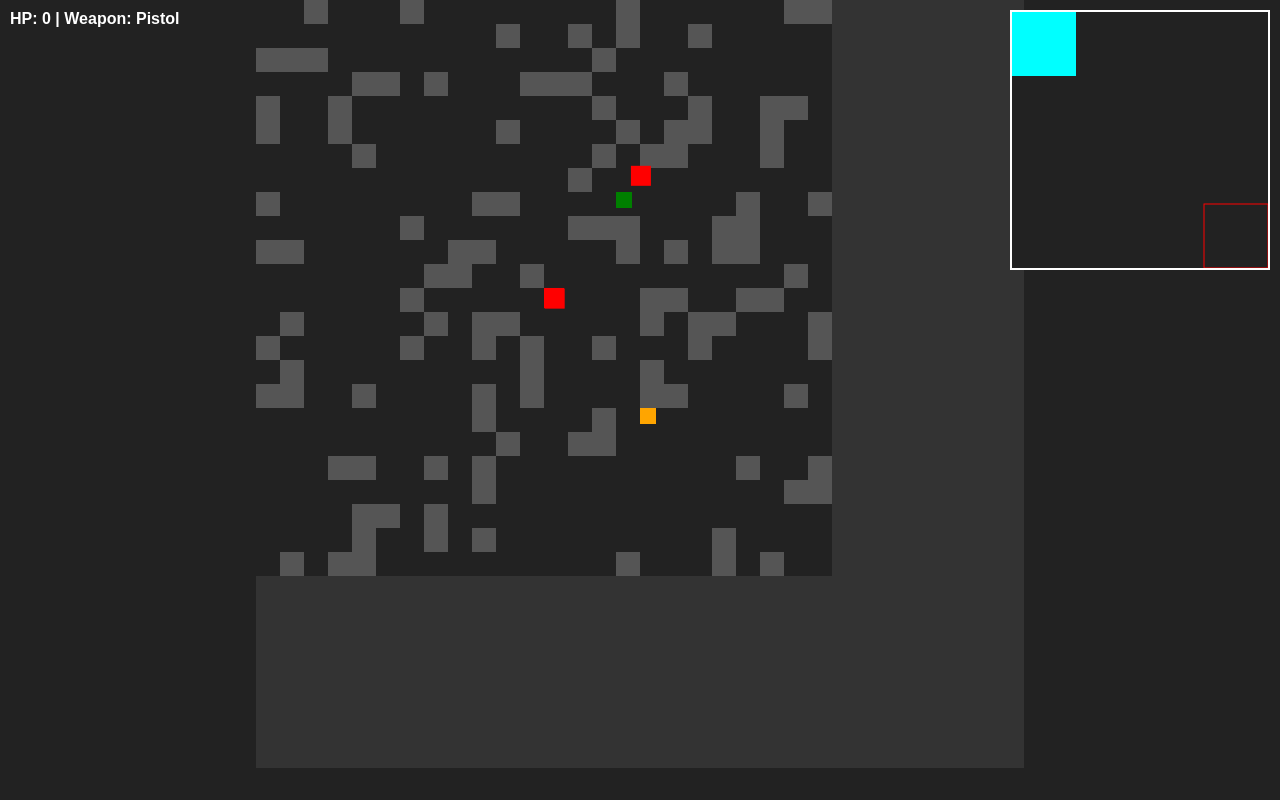
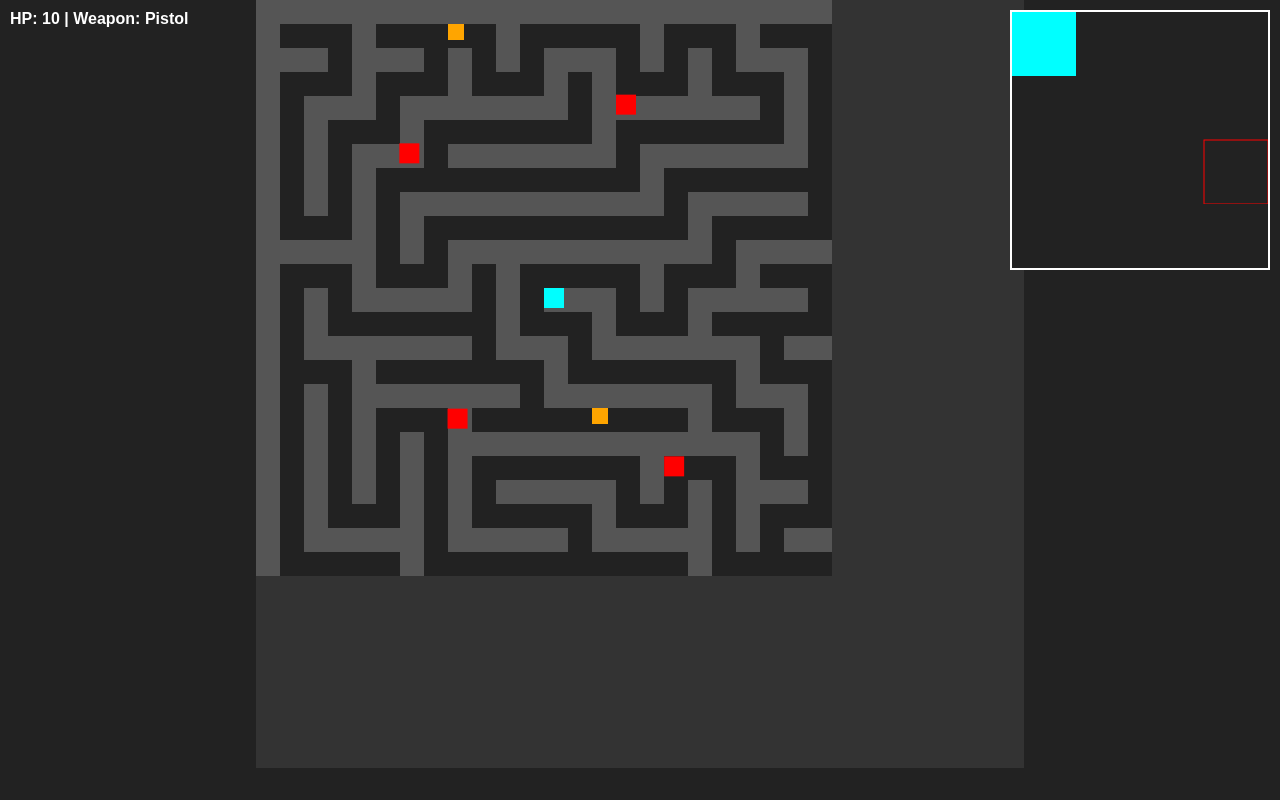
Before and after one commit to Covenant-Uriel/dungeon, a plain HTML site: page index.html in a window 1280 px wide. Drawn offline with Linux system fonts and the light colour scheme.

Commit message:
Update index.html

```diff
--- a/index.html
+++ b/index.html
@@ -16,7 +16,6 @@ canvas { display:block; margin:auto; background:#333; }
 <div id="ui">HP: <span id="hp">10</span> | Weapon: <span id="weapon">Pistol</span></div>
 
 <script>
-// --- 設定 ---
 const canvas = document.getElementById('gameCanvas');
 const ctx = canvas.getContext('2d');
 const minimap = document.getElementById('minimap');
@@ -28,84 +27,89 @@ const roomCols = 4;
 const roomRows = 4;
 const tilePerRoom = 24;
 const tileSize = 24;
-const roomWidth = tilePerRoom * tileSize;
-const roomHeight = tilePerRoom * tileSize;
+const roomWidth = tilePerRoom*tileSize;
+const roomHeight = tilePerRoom*tileSize;
 
-// --- 地圖生成 ---
 let rooms = [];
+
+// --- 迷宮生成函數 ---
+function generateMaze(){
+    let maze = Array(tilePerRoom).fill(0).map(()=>Array(tilePerRoom).fill(1));
+    function carve(x,y){
+        maze[y][x]=0;
+        let dirs = [[0,-2],[2,0],[0,2],[-2,0]];
+        dirs.sort(()=>Math.random()-0.5);
+        dirs.forEach(d=>{
+            let nx=x+d[0], ny=y+d[1];
+            if(nx>0 && nx<tilePerRoom && ny>0 && ny<tilePerRoom && maze[ny][nx]===1){
+                maze[y+d[1]/2][x+d[0]/2]=0;
+                carve(nx,ny);
+            }
+        });
+    }
+    carve(1,1);
+    return maze;
+}
+
+// --- 房間生成 ---
 for(let y=0;y<roomRows;y++){
     rooms[y]=[];
     for(let x=0;x<roomCols;x++){
-        // 每個房間
-        let tiles=[];
-        for(let ty=0;ty<tilePerRoom;ty++){
-            tiles[ty]=[];
-            for(let tx=0;tx<tilePerRoom;tx++){
-                tiles[ty][tx]=Math.random()<0.2?1:0; // 0=地板,1=牆
-            }
-        }
-        // 房門
+        let tiles = generateMaze();
+        // 確保房門暢通
         if(x>0) tiles[Math.floor(tilePerRoom/2)][0]=0;
         if(x<roomCols-1) tiles[Math.floor(tilePerRoom/2)][tilePerRoom-1]=0;
         if(y>0) tiles[0][Math.floor(tilePerRoom/2)]=0;
         if(y<roomRows-1) tiles[tilePerRoom-1][Math.floor(tilePerRoom/2)]=0;
-
-        // 標記 Boss 房間
-        let isBoss = (x===roomCols-1 && y===roomRows-1);
-        rooms[y][x]={tiles, enemies:[], items:[], explored:false, isBoss};
+        rooms[y][x]={tiles,enemies:[],items:[],explored:false,isBoss:false};
     }
 }
 
+// --- 隨機 Boss 房間 ---
+let bossX = Math.floor(Math.random()*roomCols);
+let bossY = Math.floor(Math.random()*roomRows);
+rooms[bossY][bossX].isBoss=true;
+
 // --- 玩家 ---
-let player = {
-    x: roomWidth/2, y: roomHeight/2, size:20, color:'cyan',
-    speed:3, hp:10, weapon:'pistol', bullets:[], fireTimer:0
-};
+let player = {x:roomWidth/2, y:roomHeight/2, size:20, color:'cyan', speed:3, hp:10, weapon:'pistol', bullets:[], fireTimer:0};
 
-// --- 武器設定 ---
 const weapons={
     pistol:{rate:15, bullets:1, spread:0},
     shotgun:{rate:40, bullets:3, spread:0.3},
     auto:{rate:5, bullets:1, spread:0}
 };
 
-// --- 敵人 ---
+let currentRoomX=0, currentRoomY=0;
+let currentRoom = rooms[currentRoomY][currentRoomX];
+currentRoom.explored=true;
+
+// --- 敵人與道具 ---
 function spawnEnemies(room){
     room.enemies=[];
     let count = Math.floor(Math.random()*5)+3;
     for(let i=0;i<count;i++){
         let ex,ey;
-        do{
-            ex=Math.floor(Math.random()*tilePerRoom)*tileSize;
-            ey=Math.floor(Math.random()*tilePerRoom)*tileSize;
-        }while(room.tiles[Math.floor(ey/tileSize)][Math.floor(ex/tileSize)]===1);
+        do{ ex=Math.floor(Math.random()*tilePerRoom)*tileSize; ey=Math.floor(Math.random()*tilePerRoom)*tileSize; }
+        while(room.tiles[Math.floor(ey/tileSize)][Math.floor(ex/tileSize)]===1);
         let type = Math.random()<0.7?'chase':'random';
-        let hp = room.isBoss ? 10 : 3;
-        room.enemies.push({x:ex,y:ey,size:20,color:room.isBoss?'purple':'red',speed: type==='chase'?1.5:1,hp,type,moveTimer:0});
+        let hp = room.isBoss?10:3;
+        room.enemies.push({x:ex,y:ey,size:20,color:room.isBoss?'purple':'red',speed:type==='chase'?1.5:1,hp,type,moveTimer:0});
     }
 }
 
-// --- 道具 ---
 function spawnItems(room){
     room.items=[];
     let types=['heal','weapon'];
     for(let i=0;i<2;i++){
         let itx,ity;
-        do{
-            itx=Math.floor(Math.random()*tilePerRoom)*tileSize;
-            ity=Math.floor(Math.random()*tilePerRoom)*tileSize;
-        }while(room.tiles[Math.floor(ity/tileSize)][Math.floor(itx/tileSize)]===1);
+        do{ itx=Math.floor(Math.random()*tilePerRoom)*tileSize; ity=Math.floor(Math.random()*tilePerRoom)*tileSize; }
+        while(room.tiles[Math.floor(ity/tileSize)][Math.floor(itx/tileSize)]===1);
         room.items.push({x:itx,y:ity,size:16,type:types[Math.floor(Math.random()*2)]});
     }
 }
 
-// --- 當前房間 ---
-let currentRoomX=0;
-let currentRoomY=0;
-let currentRoom = rooms[currentRoomY][currentRoomX];
 spawnEnemies(currentRoom);
 spawnItems(currentRoom);
-currentRoom.explored=true;
 
 // --- 控制 ---
 let keys={};
@@ -113,14 +117,12 @@ document.addEventListener('keydown',e=>keys[e.key]=true);
 document.addEventListener('keyup',e=>keys[e.key]=false);
 canvas.addEventListener('mousedown',shoot);
 
-// 武器切換
 document.addEventListener('keydown', e=>{
     if(e.key==='1'){ player.weapon='pistol'; weaponDisplay.textContent='Pistol'; }
     if(e.key==='2'){ player.weapon='shotgun'; weaponDisplay.textContent='Shotgun'; }
     if(e.key==='3'){ player.weapon='auto'; weaponDisplay.textContent='Auto'; }
 });
 
-// --- 射擊 ---
 function shoot(e){
     if(player.fireTimer>0) return;
     let rect = canvas.getBoundingClientRect();
@@ -129,7 +131,7 @@ function shoot(e){
     let dx = mx - (player.x);
     let dy = my - (player.y);
     let len = Math.sqrt(dx*dx+dy*dy);
-    let w=weapons[player.weapon];
+    let w = weapons[player.weapon];
     for(let i=0;i<w.bullets;i++){
         let angle = Math.atan2(dy,dx);
         angle += (Math.random()-0.5)*w.spread;
@@ -138,24 +140,30 @@ function shoot(e){
     player.fireTimer = w.rate;
 }
 
-// --- 更新 ---
+// --- 遊戲更新 ---
+let gameOver=false;
 function update(){
-    // 玩家移動
-    if(keys['w'] && player.y-player.speed>0) player.y-=player.speed;
-    if(keys['s'] && player.y+player.speed+player.size<roomHeight) player.y+=player.speed;
-    if(keys['a'] && player.x-player.speed>0) player.x-=player.speed;
-    if(keys['d'] && player.x+player.speed+player.size<roomWidth) player.x+=player.speed;
+    if(gameOver) return;
 
-    // 自動武器射擊
+    // 玩家移動 + 碰撞牆
+    let nx=player.x, ny=player.y;
+    if(keys['w']) ny-=player.speed;
+    if(keys['s']) ny+=player.speed;
+    if(keys['a']) nx-=player.speed;
+    if(keys['d']) nx+=player.speed;
+    if(!checkCollision(nx,player.y)) player.x=nx;
+    if(!checkCollision(player.x,ny)) player.y=ny;
+
+    // 自動武器
     if(keys[' '] && player.weapon==='auto') shoot({clientX:player.x,clientY:player.y});
-
     if(player.fireTimer>0) player.fireTimer--;
 
-    // 子彈移動
+    // 子彈
     player.bullets.forEach(b=>{ b.x+=b.dx; b.y+=b.dy; });
-    player.bullets = player.bullets.filter(b=>b.x>0 && b.x<roomWidth && b.y>0 && b.y<roomHeight);
+    // 子彈打牆消失
+    player.bullets = player.bullets.filter(b=>!checkCollision(b.x,b.y));
 
-    // 子彈打敵人
+    // 打敵人
     player.bullets.forEach(b=>{
         currentRoom.enemies.forEach(e=>{
             if(b.x>e.x && b.x<e.x+e.size && b.y>e.y && b.y<e.y+e.size){ e.hp--; b.hit=true; }
@@ -164,30 +172,26 @@ function update(){
     player.bullets = player.bullets.filter(b=>!b.hit);
     currentRoom.enemies = currentRoom.enemies.filter(e=>e.hp>0);
 
-    // 敵人 AI
+    // 敵人AI +碰撞玩家
     currentRoom.enemies.forEach(e=>{
         if(e.type==='chase'){
             let dx=player.x-e.x, dy=player.y-e.y, len=Math.sqrt(dx*dx+dy*dy);
-            if(len>0){ e.x+=dx/len*e.speed; e.y+=dy/len*e.speed; }
+            if(len>0){ let tx=e.x+dx/len*e.speed, ty=e.y+dy/len*e.speed; if(!checkCollision(tx,e.y)) e.x=tx; if(!checkCollision(e.x,ty)) e.y=ty; }
         } else {
             if(e.moveTimer<=0){ e.moveDir={dx:(Math.random()-0.5)*2,dy:(Math.random()-0.5)*2}; e.moveTimer=30+Math.random()*60; }
-            e.x+=e.moveDir.dx*e.speed; e.y+=e.moveDir.dy*e.speed; e.moveTimer--;
+            let tx=e.x+e.moveDir.dx*e.speed, ty=e.y+e.moveDir.dy*e.speed;
+            if(!checkCollision(tx,e.y)) e.x=tx; if(!checkCollision(e.x,ty)) e.y=ty;
+            e.moveTimer--;
         }
-        // 碰撞玩家
-        if(e.x<player.x+player.size && e.x+e.size>player.x && e.y<player.y+player.size && e.y+e.size>player.y){
-            player.hp-=0.05;
-            if(player.hp<0) player.hp=0;
-        }
+        if(e.x<player.x+player.size && e.x+e.size>player.x && e.y<player.y+player.size && e.y+e.size>player.y){ player.hp-=0.05; }
     });
 
     // 撿道具
     currentRoom.items.forEach((it,i)=>{
         if(player.x<it.x+it.size && player.x+player.size>it.x && player.y<it.y+it.size && player.y+player.size>it.y){
             if(it.type==='heal') player.hp=Math.min(player.hp+3,10);
-            else{
-                player.weapon=['pistol','shotgun','auto'][Math.floor(Math.random()*3)];
-                weaponDisplay.textContent=player.weapon.charAt(0).toUpperCase()+player.weapon.slice(1);
-            }
+            else{ player.weapon=['pistol','shotgun','auto'][Math.floor(Math.random()*3)];
+                  weaponDisplay.textContent=player.weapon.charAt(0).toUpperCase()+player.weapon.slice(1); }
             currentRoom.items.splice(i,1);
         }
     });
@@ -197,6 +201,9 @@ function update(){
     if(player.x>roomWidth-player.size && currentRoomX<roomCols-1){ currentRoomX++; currentRoom=rooms[currentRoomY][currentRoomX]; player.x=0; enterRoom(); }
     if(player.y<0 && currentRoomY>0){ currentRoomY--; currentRoom=rooms[currentRoomY][currentRoomX]; player.y=roomHeight-tileSize; enterRoom(); }
     if(player.y>roomHeight-player.size && currentRoomY<roomRows-1){ currentRoomY++; currentRoom=rooms[currentRoomY][currentRoomX]; player.y=0; enterRoom(); }
+
+    // 血量歸零
+    if(player.hp<=0){ gameOver=true; drawGameOver(); return; }
 
     hpDisplay.textContent=Math.ceil(player.hp);
     draw();
@@ -209,37 +216,34 @@ function enterRoom(){
     spawnItems(currentRoom);
 }
 
-// --- 畫面 ---
+function checkCollision(x,y){
+    let tx = Math.floor(x/tileSize), ty = Math.floor(y/tileSize);
+    if(tx<0 || tx>=tilePerRoom || ty<0 || ty>=tilePerRoom) return true;
+    return currentRoom.tiles[ty][tx]===1;
+}
+
 function draw(){
     ctx.clearRect(0,0,canvas.width,canvas.height);
 
-    // 地圖 tiles
+    // tiles
     for(let ty=0;ty<tilePerRoom;ty++){
         for(let tx=0;tx<tilePerRoom;tx++){
-            ctx.fillStyle = currentRoom.tiles[ty][tx]===1?'#555':'#222';
+            ctx.fillStyle=currentRoom.tiles[ty][tx]===1?'#555':'#222';
             ctx.fillRect(tx*tileSize, ty*tileSize, tileSize, tileSize);
         }
     }
 
     // 道具
-    currentRoom.items.forEach(it=>{
-        ctx.fillStyle = it.type==='heal'?'green':'orange';
-        ctx.fillRect(it.x,it.y,it.size,it.size);
-    });
+    currentRoom.items.forEach(it=>{ ctx.fillStyle=it.type==='heal'?'green':'orange'; ctx.fillRect(it.x,it.y,it.size,it.size); });
 
     // 玩家
-    ctx.fillStyle=player.color;
-    ctx.fillRect(player.x,player.y,player.size,player.size);
+    ctx.fillStyle=player.color; ctx.fillRect(player.x,player.y,player.size,player.size);
 
     // 敵人
-    currentRoom.enemies.forEach(e=>{
-        ctx.fillStyle=e.color;
-        ctx.fillRect(e.x,e.y,e.size,e.size);
-    });
+    currentRoom.enemies.forEach(e=>{ ctx.fillStyle=e.color; ctx.fillRect(e.x,e.y,e.size,e.size); });
 
     // 子彈
-    ctx.fillStyle='yellow';
-    player.bullets.forEach(b=>ctx.fillRect(b.x-2,b.y-2,4,4));
+    ctx.fillStyle='yellow'; player.bullets.forEach(b=>ctx.fillRect(b.x-2,b.y-2,4,4));
 
     // 小地圖
     miniCtx.clearRect(0,0,minimap.width,minimap.height);
@@ -248,18 +252,22 @@ function draw(){
             let room = rooms[ry][rx];
             miniCtx.fillStyle=room.explored?'gray':'#222';
             miniCtx.fillRect(rx*(minimap.width/roomCols), ry*(minimap.height/roomRows), minimap.width/roomCols, minimap.height/roomRows);
-            if(room.isBoss){
-                miniCtx.strokeStyle='red';
-                miniCtx.strokeRect(rx*(minimap.width/roomCols), ry*(minimap.height/roomRows), minimap.width/roomCols, minimap.height/roomRows);
-            }
+            if(room.isBoss){ miniCtx.strokeStyle='red'; miniCtx.strokeRect(rx*(minimap.width/roomCols), ry*(minimap.height/roomRows), minimap.width/roomCols, minimap.height/roomRows); }
         }
     }
-    // 玩家位置
     miniCtx.fillStyle='cyan';
     miniCtx.fillRect(currentRoomX*(minimap.width/roomCols), currentRoomY*(minimap.height/roomRows), minimap.width/roomCols, minimap.height/roomRows);
+}
+
+function drawGameOver(){
+    ctx.fillStyle='rgba(0,0,0,0.7)'; ctx.fillRect(0,0,canvas.width,canvas.height);
+    ctx.fillStyle='white'; ctx.font='48px sans-serif'; ctx.textAlign='center'; ctx.fillText('Game Over',canvas.width/2,canvas.height/2);
 }
 
 update();
 </script>
 </body>
 </html>
+</script>
+</body>
+</html>
```
